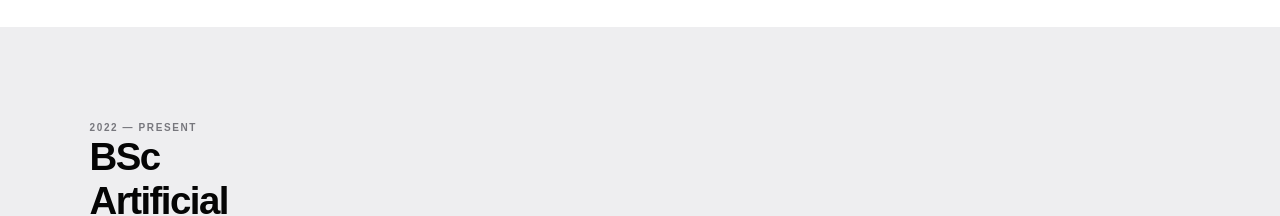
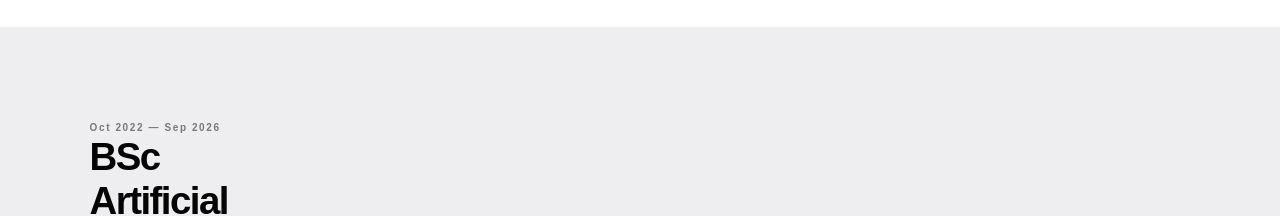
Before and after one commit to almanmirza/alman-ai-portfolio, a Next.js app: page / in a window 1280 px wide. Shown: the part 6260-6476 px from the top of the page. Built offline with nearby package versions, Linux system fonts and the light colour scheme.

Commit message:
Change in University

```diff
--- a/app/page.tsx
+++ b/app/page.tsx
@@ -217,7 +217,7 @@ export default function Home() {
 
       <section className="education-strip">
         <Reveal>
-          <span>2022 — PRESENT</span>
+          <span>Oct 2022 — Sep 2026</span>
           <h3>BSc Artificial Intelligence</h3>
           <p>University of Central Punjab · Lahore</p>
         </Reveal>
```
